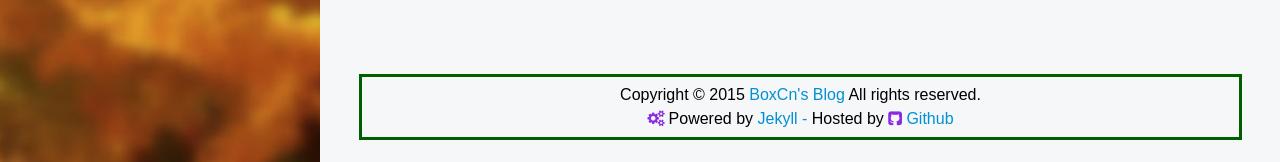
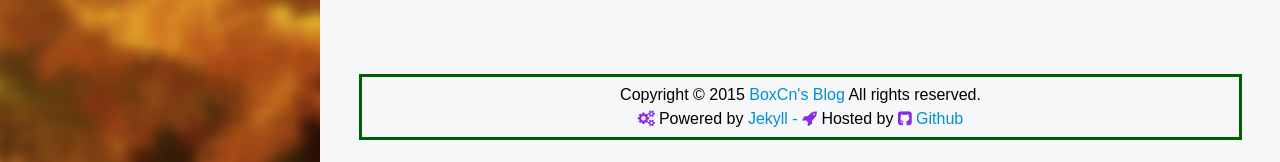
Before and after one commit to boxcn/boxcn.github.io, a Jekyll site: the page built from index.md, in a window 1280 px wide and 1091 px high. Shown: the part 926-1088 px from the top of the window. Built offline with Jekyll 4.4.1, drawn with Linux system fonts in a browser that asks for light colours; some web fonts are replaced; comment, search, counter and statistics services are not loaded.

Commit message:
modify the footer page

```diff
--- a/_includes/themes/jekyll-light/footer.html
+++ b/_includes/themes/jekyll-light/footer.html
@@ -4,7 +4,8 @@
 		<tbody>
 			<tr>
 				<td>
-					Copyright&nbsp;&copy;&nbsp;{{ site.time | date: "%Y" }} <a href="{{ site.blog.url }}">{{ site.blog.name }}</a> All rights reserved. <br/><i class="fa fa-cogs" style="color:blueviolet;">&nbsp;</i>Powered by <a href="http://jekyllrb.com/" target="_blank">Jekyll - </a> Hosted by <a href="http://github.com/" target="_blank"><i class="fa fa-github-square" style="color:blueviolet;"></i> Github</a><br/>
+					Copyright&nbsp;&copy;&nbsp;{{ site.time | date: "%Y" }} <a href="{{ site.blog.url }}">{{ site.blog.name }}</a> All rights reserved. <br/><i class="fa fa-cogs" style="color:blueviolet;">&nbsp;</i>Powered by <a href="http://jekyllrb.com/" target="_blank">Jekyll - </a> <i class="fa fa-rocket" style="color:blueviolet;"></i>
+Hosted by <a href="http://github.com/" target="_blank"><i class="fa fa-github-square" style="color:blueviolet;"></i> Github</a><br/>
 					<script language="javascript" type="text/javascript" src="http://js.users.51.la/17710526.js"></script>
 <noscript><a href="http://www.51.la/?17710526" target="_blank"><img alt="&#x6211;&#x8981;&#x5566;&#x514D;&#x8D39;&#x7EDF;&#x8BA1;" src="http://img.users.51.la/17710526.asp" style="border:none" /></a></noscript><script type="text/javascript">var cnzz_protocol = (("https:" == document.location.protocol) ? " https://" : " http://");document.write(unescape("%3Cspan id='cnzz_stat_icon_1865588'%3E%3C/span%3E%3Cscript src='" + cnzz_protocol + "s96.cnzz.com/stat.php%3Fid%3D1865588%26show%3Dpic' type='text/javascript'%3E%3C/script%3E"));</script><script type="text/javascript" src="http://js.tongji.linezing.com/3583834/tongji.js"></script><noscript><a href="http://www.linezing.com"><img src="http://img.tongji.linezing.com/3583834/tongji.gif"/></a></noscript>
 				</td>
```
